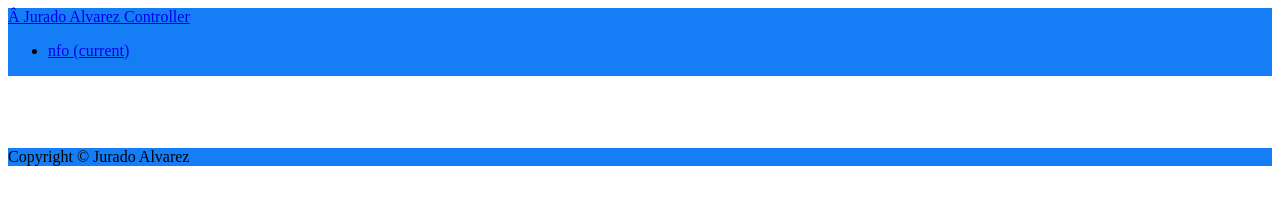
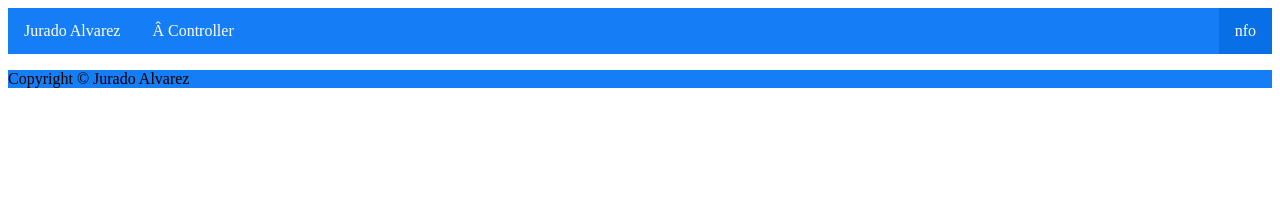
Before and after one commit to jura2alvarez/prueba1, a website: page juradodex/public/info.html in a window 1280 px wide. Drawn offline with Linux system fonts and the light colour scheme.

Commit message:
2.43 pequeños añadidos (css)

```diff
--- a/juradodex/public/css/style.css
+++ b/juradodex/public/css/style.css
@@ -3,6 +3,56 @@
     height: 9%
 }
 
+/* Barra de navegador*/
+ul {
+    list-style-type: none;
+    margin: 0;
+    padding: 0;
+    overflow: hidden;
+    background-color: #157df5;
+}
+
+li {
+    float: left;
+}
+
+li a {
+    display: block;
+    color: white;
+    text-align: center;
+    padding: 14px 16px;
+    text-decoration: none;
+}
+
+/* Change the link color to #111 (black) on hover */
+li a:hover {
+    background-color: #388dee;
+    color: white;
+}
+
+.active {
+    background-color: #086fe4;
+    border-color: #eff14c;
+}
+
+a:link {
+    text-decoration: none;
+}
+
+a:visited {
+    text-decoration: none;
+}
+
+a:hover {
+    text-decoration: none;
+}
+
+a:active {
+    text-decoration: none;
+}
+
+/*Fin barra navegador*/
+/*
 .navbar {
     border-bottom: 2px solid rgb(255, 255, 255);
     min-width: 0%;
@@ -10,8 +60,7 @@
     text-align: left;
     text-size-adjust: 54;
 }
-
-
+*/
 .card {
 
     border-color: #157df5;
@@ -35,13 +84,14 @@
     background-color: #157df5;
     box-shadow: 0 10px 20px 0 rgba(0, 0, 0, 0.2);
     border-radius: 20px;
+    border-color: #086fe4;
+    border-width: 50px;
     color: white;
     align-self: flex-end;
     margin-top: 2%;
     margin-left: 20%;
     width: 150%;
     border-left: 1px;
-    border-left-color: red;
 }
 
 #block0 {
@@ -68,9 +118,15 @@
     margin-block-start: 15%;
     margin-left: 7%;
 
+    font-family: 'Segoe UI', Tahoma, Geneva, Verdana, sans-serif;
 }
 
 #postitheader {
     background-color: #f8fc2f !important;
     color: black;
+    font-family: 'Segoe UI', Tahoma, Geneva, Verdana, sans-serif;
 }
+
+#pie {
+    padding-bottom: 0%;
+}
--- a/juradodex/public/info.html
+++ b/juradodex/public/info.html
@@ -8,26 +8,11 @@
     <title>Jurado Alvarez</title>
 </head>
 
-<body>
-
-    <nav class="navbar navbar-expand-lg navbar-dark bg-light fixed-top">
-        <div class="container">
-            <a class="navbar-brand" href="#"><i class="fas fa-home"></i>  Jurado Alvarez </a>
-            <a class="navbar-brand" href="#!/dex"><i class="fas fa-grip-horizontal"></i> Controller </a>
-            <div class="collapse navbar-collapse" id="navbarResponsive">
-                <ul class="navbar-nav ml-auto">
-                    <li class="nav-item active">
-                        <a class="nav-link" href="#!/info"><i class="fas fa-info"></i>nfo
-                            <span class="sr-only">(current)</span>
-                        </a>
-                </ul>
-            </div>
-
-    </nav>
-    </br>
-    </br>
-    </br>
-</body>
+<ul>
+    <li><a href="#!"><i class="fas fa-home"> </i>Jurado Alvarez</a></li>
+    <li><a href="#!/dex"><i class="fas fa-grip-horizontal"></i>  Controller</a></li>
+    <li style="float:right"><a class="active" href="#!/info"> <i class="fas fa-info"></i>nfo</a></li>
+</ul>
 <!-- Navegador-->
 
 
```
Also changed, not shown: juradodex/public/dexview.html (+5 -20 lines), juradodex/public/portada.html (+14 -24 lines).
